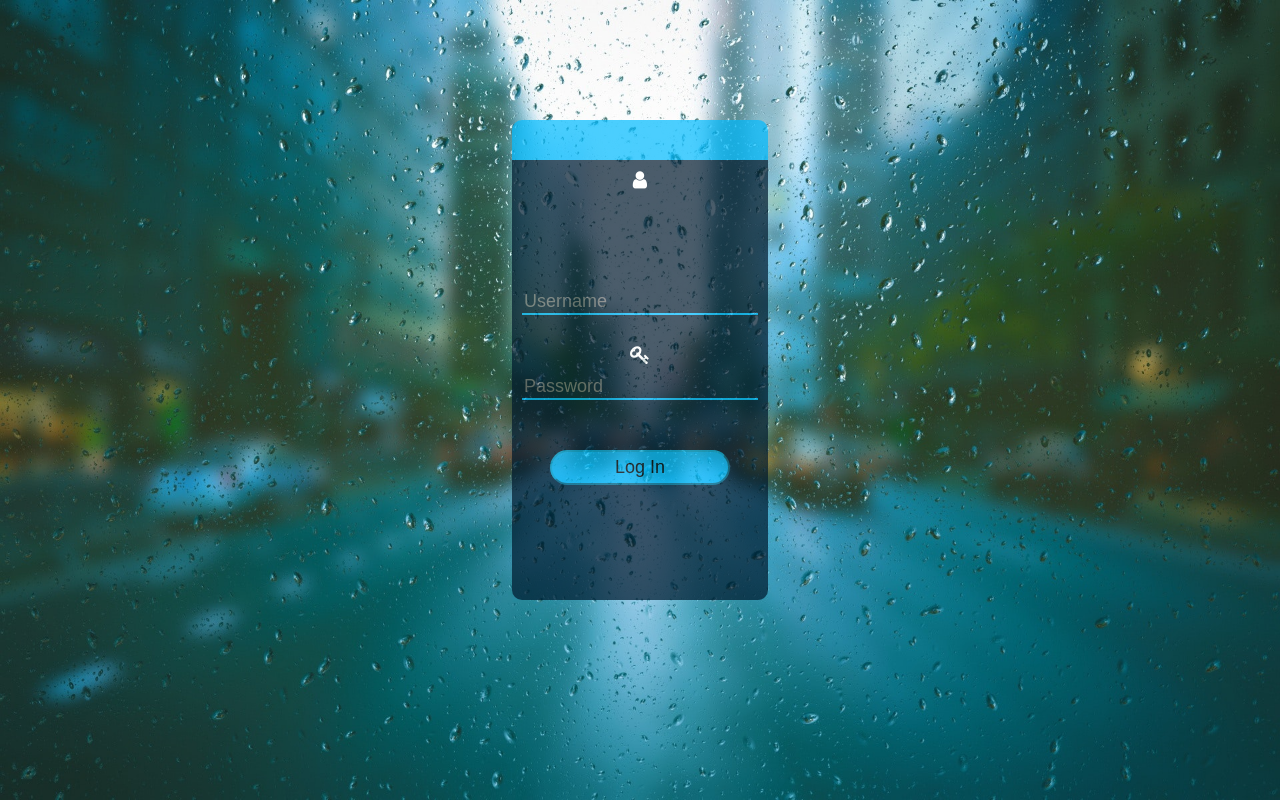
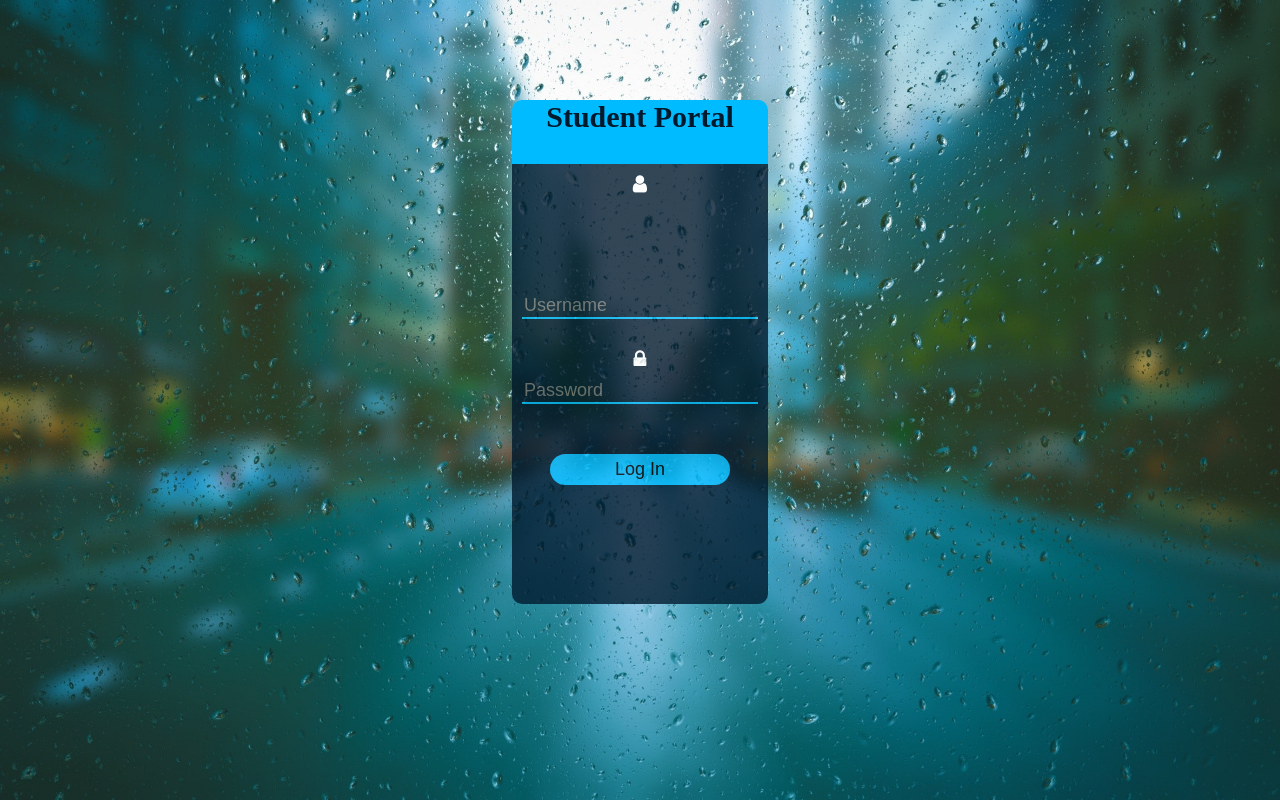
Before and after one commit to shahhaard47/CS490-Project, a PHP site: page / in a window 1280 px wide. Run offline with PHP 8.4, Linux system fonts and the light colour scheme.

Commit message:
Minor UI changes.

```diff
--- a/index.html
+++ b/index.html
@@ -8,12 +8,15 @@
 </head>
 <body>
 <div class="bg">
+    <div class="top-credentials">
+        <p><strong>Student Portal</strong></p>
+    </div>
     <div class="login-container">
         <div class="credentials">
             <form action="">
                 <i class="fa fa-user icon user-icon"></i>
                 <input class="username" placeholder="Username" name="user"><br>
-                <i class="fa fa-key icon pass-icon"></i>
+                <i class="fa fa-lock icon pass-icon"></i>
                 <input class="password" placeholder="Password" name="pass"><br>
                 <input class="submit-btn" type="submit" value="Log In">
             </form>
--- a/stylesheets/stylesheet.css
+++ b/stylesheets/stylesheet.css
@@ -7,22 +7,33 @@ body, html {
     height: 100%;
     background: url("../images/background-blur-clean-531880.jpg") no-repeat center;
     background-size: cover;
-    /*opacity: 0.90;*/
-    /*filter: alpha(opacity=50);*/
     overflow: auto;
 }
 
+.top-credentials {
+    background: #00BBFF;
+    height: 8vh;
+    width: 20%;
+    margin-top: 100px;
+    margin-left: auto;
+    margin-right: auto;
+    border-radius: 10px 10px 0 0;
+    text-align: center;
+    font-size: 30px;
+    color: #00192D;
+}
+
 .login-container {
-    margin-top: 120px;
+    /*margin-top: 100px;*/
     margin-left: auto;
     margin-right: auto;
     height: 55vh;
     width: 20%;
     text-align: center;
     background: #00192D;
-    opacity: 0.70;
-    border-radius: 10px;
-    border-top: 40px solid #00BBFF;
+    opacity: 0.80;
+    border-radius: 0 0 10px 10px;
+    /*border-top: 40px solid #00BBFF;*/
 
 }
 
@@ -73,7 +84,8 @@ body, html {
 .submit-btn {
     margin-top: 50px;
     font-size: 18px;
-    border-color: #00a8d8;
+    /*border-color: #00a8d8;*/
+    border: none;
     border-radius: 20px;
     padding: 5px;
     width: 70%;
```
